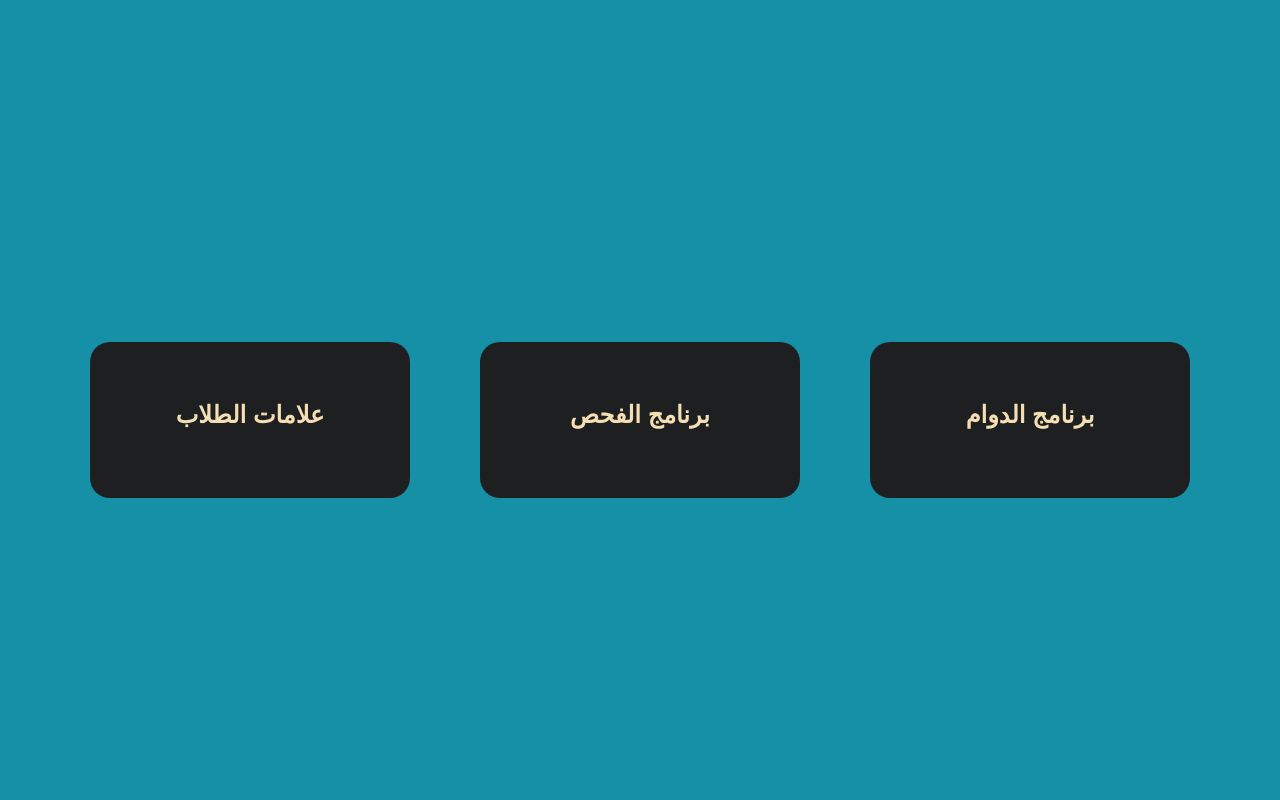
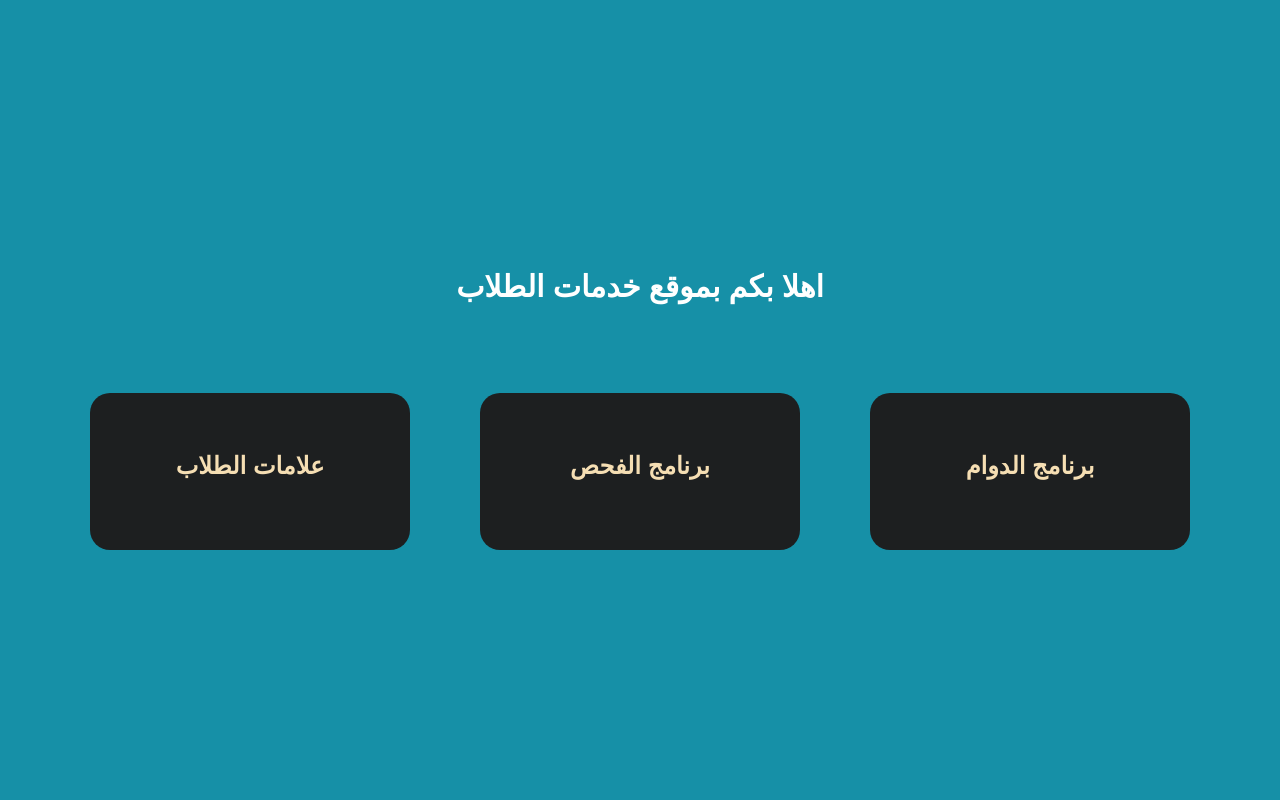
Before and after one commit to ZohirB/SE_Project, a PHP site: the page made by home page/home.html in a window 1280 px wide. Run offline with PHP 8.4, Linux system fonts and the light colour scheme.

Commit message:
main
Signed-off-by: raoof405 <abdalraoofabedalaya@gmail.com>

```diff
--- a/home page/home.css
+++ b/home page/home.css
@@ -16,6 +16,7 @@
         font-size: 30px;
         font-weight: 600;
         color: white;
+        margin-bottom: 70px;
     }
 
     .course p {
--- a/home page/home.html
+++ b/home page/home.html
@@ -16,7 +16,7 @@
         <div class="container ">
 
 
-            <h1></h1>
+            <h1>اهلا بكم بموقع خدمات الطلاب</h1>
             <p></p>
             <div class="row ">
                 <div class="col-md-4 col-sm-12">
```
